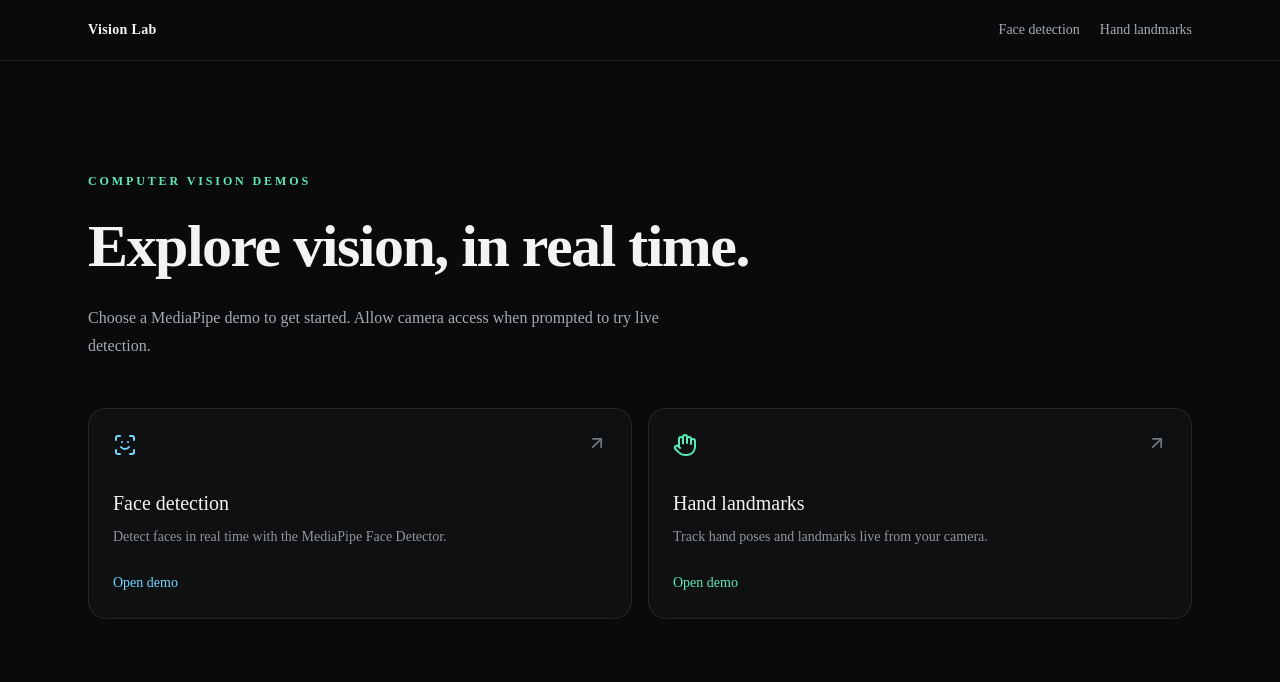
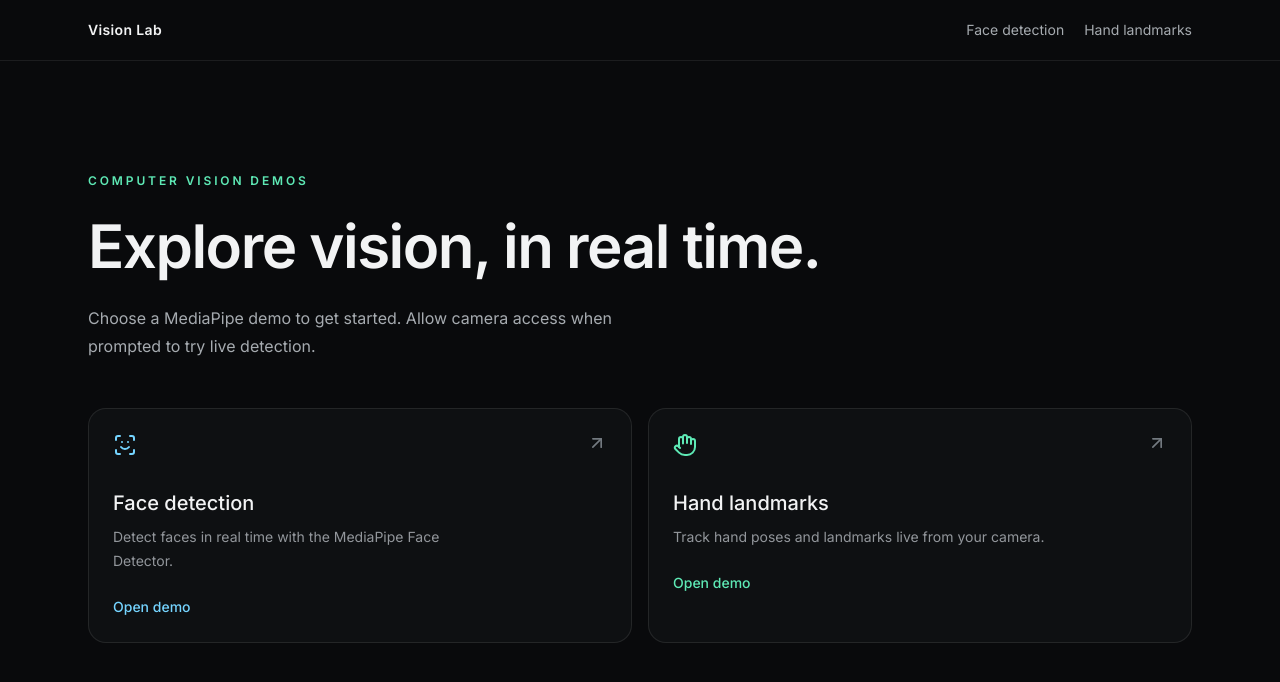
Before and after one commit to daveancheta/Computer-Vision-Mediapipe, a Next.js app: page / in a window 1280 px wide. Shown: the top 682 px of the page. Built offline with nearby package versions, Linux system fonts and the light colour scheme.

Commit message:
fix: update font variables to use Inter and correct layout imports

```diff
--- a/app/globals.css
+++ b/app/globals.css
@@ -7,7 +7,7 @@
 @theme inline {
   --color-background: var(--background);
   --color-foreground: var(--foreground);
-  --font-sans: var(--font-sans);
+  --font-sans: var(--font-inter);
   --font-mono: var(--font-geist-mono);
   --font-heading: var(--font-sans);
   --color-sidebar-ring: var(--sidebar-ring);
--- a/app/layout.tsx
+++ b/app/layout.tsx
@@ -1,9 +1,9 @@
 import type { Metadata } from "next";
-import { Geist, Geist_Mono } from "next/font/google";
+import { Geist_Mono, Inter } from "next/font/google";
 import "./globals.css";
 
-const geistSans = Geist({
-  variable: "--font-geist-sans",
+const inter = Inter({
+  variable: "--font-inter",
   subsets: ["latin"],
 });
 
@@ -21,7 +21,7 @@
   return (
     <html
       lang="en"
-      className={`${geistSans.variable} ${geistMono.variable} h-full antialiased`}
+      className={`${inter.variable} ${geistMono.variable} h-full antialiased`}
     >
       <body className="min-h-full flex flex-col">{children}</body>
     </html>
```
